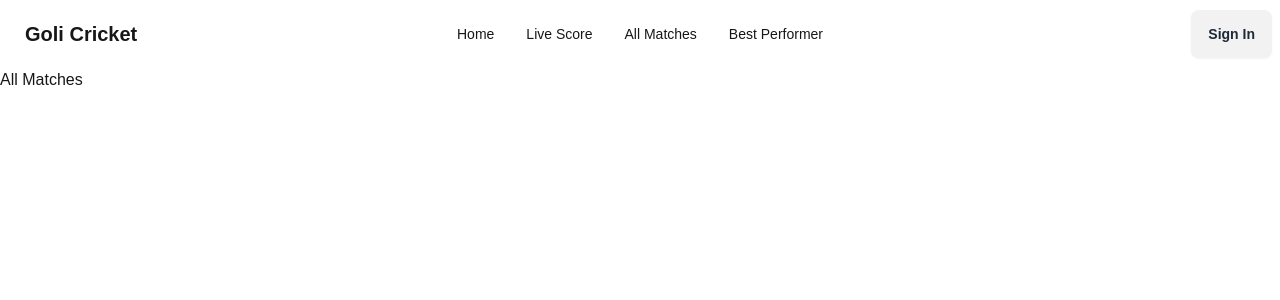
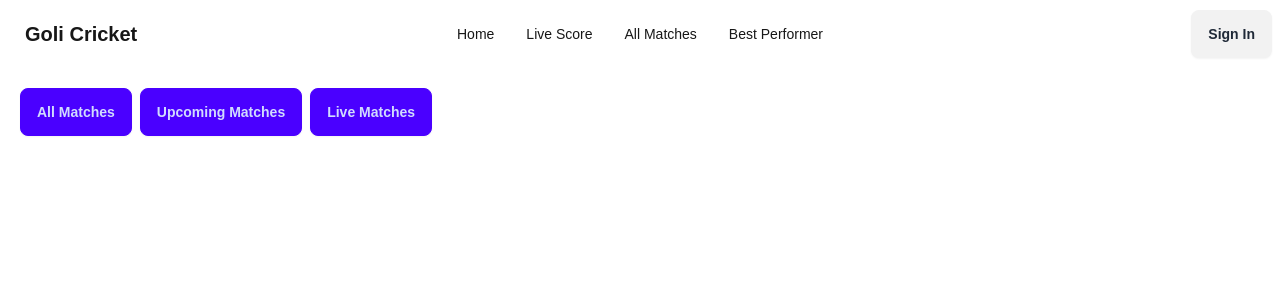
Before and after one commit to afnanhussain2002/goli-cricket, a Next.js app: page /all-matches in a window 1280 px wide. Shown: the top 300 px of the page. Built offline with nearby package versions, Linux system fonts and the light colour scheme; no server answers.

Commit message:
add three buttons on all matches

```diff
--- a/src/components/AllMatchPage.tsx
+++ b/src/components/AllMatchPage.tsx
@@ -3,7 +3,11 @@ import React from 'react'
 function AllMatchPage() {
   return (
     <div>
-        <button>All Matches</button>
+        <div className='p-5 space-x-2'>
+        <button className='btn btn-primary'>All Matches</button>
+        <button className='btn btn-primary'>Upcoming Matches</button>
+        <button className='btn btn-primary'>Live Matches</button>
+        </div>
     </div>
   )
 }
```
